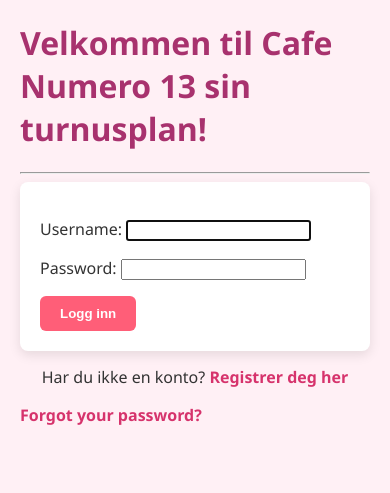
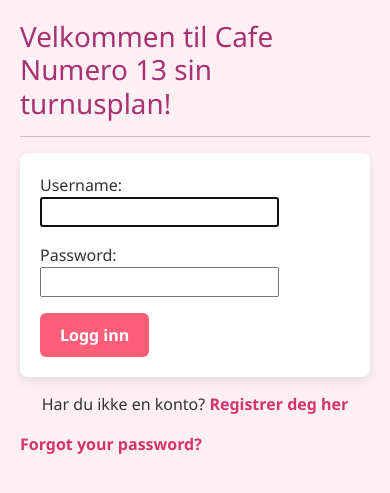
Before and after one commit to larslover/numero, a Django app: a page that uses shifts/templates/base.html in a window 390 px wide. Shown: the top 493 px of the page. Run offline with Django 5.2, Linux system fonts and the light colour scheme.

Commit message:
changed base and mybooking so now mobile version shows

```diff
--- a/shifts/templates/base.html
+++ b/shifts/templates/base.html
@@ -6,11 +6,15 @@
 <html lang="no">
     <head>
         <meta charset="UTF-8">
+        <meta name="viewport" content="width=device-width, initial-scale=1">
         <title>{% block title %}My App{% endblock %}</title>
         <link rel="stylesheet" href="{% static 'css/schedule.css' %}">
+        <link href="https://cdn.jsdelivr.net/npm/bootstrap@5.3.2/dist/css/bootstrap.min.css" rel="stylesheet">
 
         {% block extra_head %}{% endblock %}
     </head>
+
+
 <body>
     <h1>Velkommen til Cafe Numero 13 sin turnusplan!</h1>
     <hr>
```
Also changed, not shown: shifts/templates/shifts/my_bookings.html (+0 -7 lines). Lines whose indentation alone changed are shown as unchanged.
